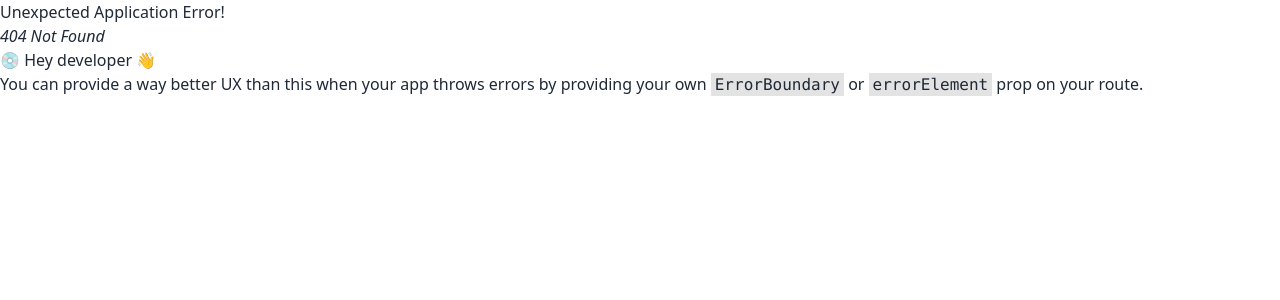
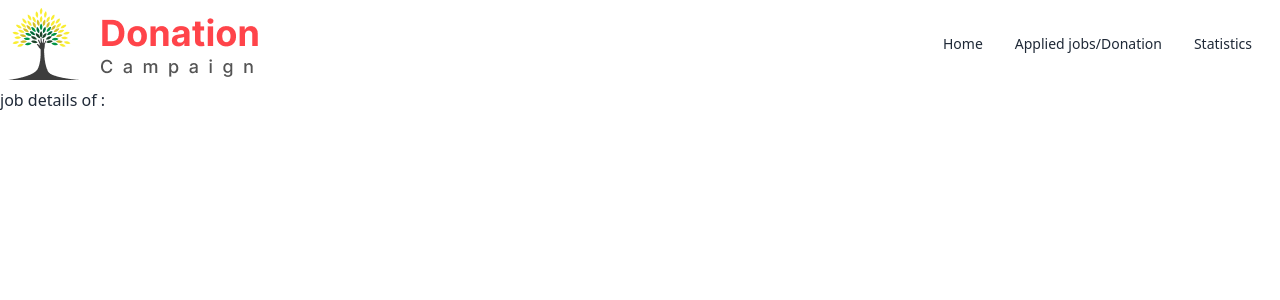
Before and after one commit to Fahmida-Faiza/React-Donation-campain-assingment, a React (Vite) app: page /job/1 in a window 1280 px wide. Before the commit this address had no page. Shown: the top 300 px of the page. Built offline with nearby package versions, Linux system fonts and the light colour scheme.

Commit message:
added id

```diff
--- /dev/null
+++ b/src/components/Details.jsx/Details.jsx
@@ -0,0 +1,12 @@
+
+
+
+const Details = () => {
+    return (
+        <div>
+            <h2>job details of : </h2>
+        </div>
+    );
+};
+
+export default Details;
--- a/src/components/Job/Job.jsx
+++ b/src/components/Job/Job.jsx
@@ -1,10 +1,13 @@
+import { Link } from "react-router-dom";
 
 
 const Job = ({job}) => {
-    const { img, category, title } = job;
+    const {id, img, category, title } = job;
     return (
-        <div className="card card-compact  bg-base-100 shadow-xl">
-            <figure><img src={img} alt="Shoes" /></figure>
+      <Link to ={`/job/${id}`}>
+
+            <div className="card card-compact  bg-base-100 shadow-xl">
+                <figure><img src={img} alt="Shoes" /></figure>
 
                 <div className="card-body">
                     {/* <h2 className="card-title">Shoes!</h2> */}
@@ -14,8 +17,13 @@ const Job = ({job}) => {
                     </div>
                     <h2 className="card-title">{title}</h2>
                 </div>
-          </div>
+            </div>
 
+
+
+
+
+      </Link>
     );
 };
 
--- a/src/main.jsx
+++ b/src/main.jsx
@@ -9,6 +9,7 @@ import {
 import Root from './components/Root/Root';
 import Home from './components/Home/Home';
 import Donation from './components/Donation/Donation';
+import Details from './components/Details.jsx/Details';
 
 const router = createBrowserRouter([
   {
@@ -26,6 +27,11 @@ const router = createBrowserRouter([
 
         path: '/donation',
         element: <Donation></Donation>
+      },
+
+      {
+        path: '/job/:id',
+        element:<Details></Details>
       }
     ]
   },
```
